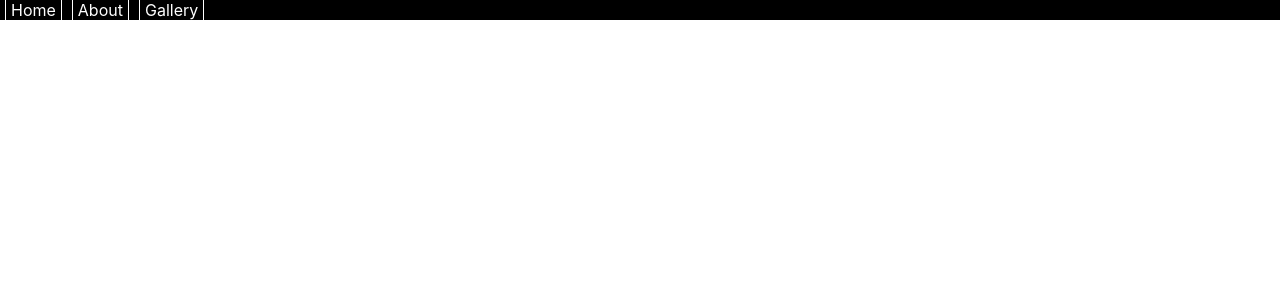
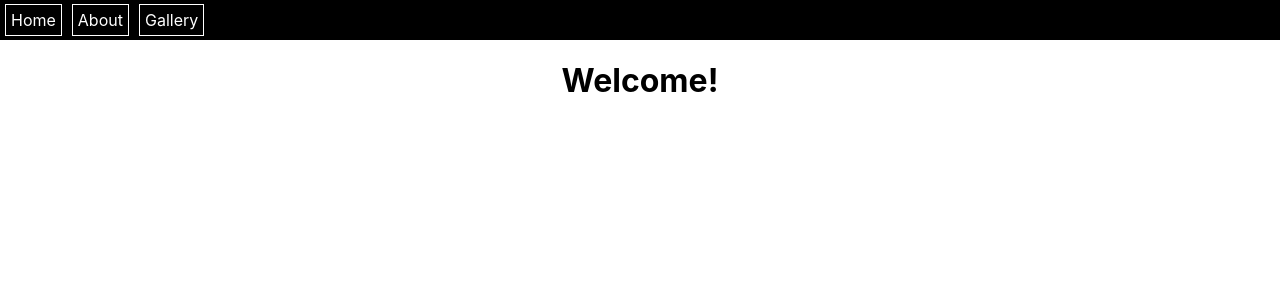
Before and after one commit to Clethcriss/lara-site, a React (Create React App) app: page / in a window 1280 px wide. Shown: the top 300 px of the page. Built offline with nearby package versions, Linux system fonts and the light colour scheme.

Commit message:
some style added and image position corrected

```diff
--- a/src/App.css
+++ b/src/App.css
@@ -1,38 +1,13 @@
+body {
+  height: 100vh;
+  widht: 100vw;
+}
+
 .App {
+  height: 100%;
   text-align: center;
 }
 
-.App-logo {
-  height: 40vmin;
-  pointer-events: none;
+#root {
+  height: 100%;
 }
-
-@media (prefers-reduced-motion: no-preference) {
-  .App-logo {
-    animation: App-logo-spin infinite 20s linear;
-  }
-}
-
-.App-header {
-  background-color: #282c34;
-  min-height: 100vh;
-  display: flex;
-  flex-direction: column;
-  align-items: center;
-  justify-content: center;
-  font-size: calc(10px + 2vmin);
-  color: white;
-}
-
-.App-link {
-  color: #61dafb;
-}
-
-@keyframes App-logo-spin {
-  from {
-    transform: rotate(0deg);
-  }
-  to {
-    transform: rotate(360deg);
-  }
-}
--- a/src/App.tsx
+++ b/src/App.tsx
@@ -16,7 +16,7 @@ function App() {
       <HeaderComponent/>
       <Router history={history}>
           <Switch>
-              <Route exact={true} path='/home' >
+              <Route exact={true} path={['/', '/home']} >
                   <HomeComponent/>
               </Route>
               <Route exact={true} path='/about'>
--- a/src/component/GalleryComponent.tsx
+++ b/src/component/GalleryComponent.tsx
@@ -1,6 +1,6 @@
 import React from 'react';
 import '../style/gallery.css';
-import Background from '../images/brickwall.jpg';
+import Background from '../images/brickwall2.jpg';
 
 export interface IGalleryComponentProps {
 
@@ -26,19 +26,20 @@ class GalleryComponent extends React.Component<IGalleryComponentProps, IGalleryC
 
     }
 
+    handleClick = (e: any): void => {
+        e.target.classList.toggle('image-clicked');
+    }
+
     render() {
         const {images} = this.state;
         return (
             <div className="gallery" style={{backgroundImage: `url(${Background})`}}>
-                <h1>Here will be the Gallery!</h1>
-                <div className="dumb">
                     <div className="image-container">
                         {images.map((img, index) => {
-                            return <img src={img} alt={`kepcske-${index}`}/>
+                            return <img className='image-container-image' src={img} alt={`kepcske-${index}`} onClick={this.handleClick}/>
                         })}
                     </div>
                 </div>
-            </div>
         );
     }
 }
--- a/src/style/gallery.css
+++ b/src/style/gallery.css
@@ -1,29 +1,34 @@
 .gallery {
-    background-image: url("/src/images/brickwall.jpg");
+    background-image: url("/src/images/brickwall2.jpg");
     background-size: cover;
-    height: 100%;
+    height: 95%;
     width: 100%;
+    display: flex;
 }
 .image-container {
-    position: absolute;
     bottom: 0;
     width: 100%;
     align-items: center;
+    background-size: cover;
+    display: flex;
 }
 
-.dumb {
-    height: 500px;
+.image-container-image {
+    height: 240px;
+    width: 180px;
+    border: black solid 25px;
+    display: block;
+    margin-left: auto;
+    margin-right: auto;
+    box-shadow: 0 14px 28px black;
     position: relative;
 }
 
-.image-container img {
-    height: 240px;
-    width: 180px;
-    border: black solid 25px;
-    margin: 10px;
-}
-
-.image-container img:hover {
+.image-container-image.image-clicked {
+    z-index: 1;
+    left: calc(50% - 180px);
     width: 360px;
     height: 480px;
+    box-shadow: 0 28px 56px black;
+    position: absolute;
 }
--- a/src/style/header.css
+++ b/src/style/header.css
@@ -1,11 +1,18 @@
 .header-component {
+    display: flex;
     text-align: left;
     background: black;
+    align-items: center;
     color: white;
+    height: 5%;
 }
 
 .header-component span {
-    margin: 10px 5px;
+    margin: 5px 5px 5px 5px;
     border: white 1px solid;
-    padding: 10px 5px;
+    padding: 5px 5px;
 }
+
+.header-component span:hover {
+    cursor: pointer;
+}
```
